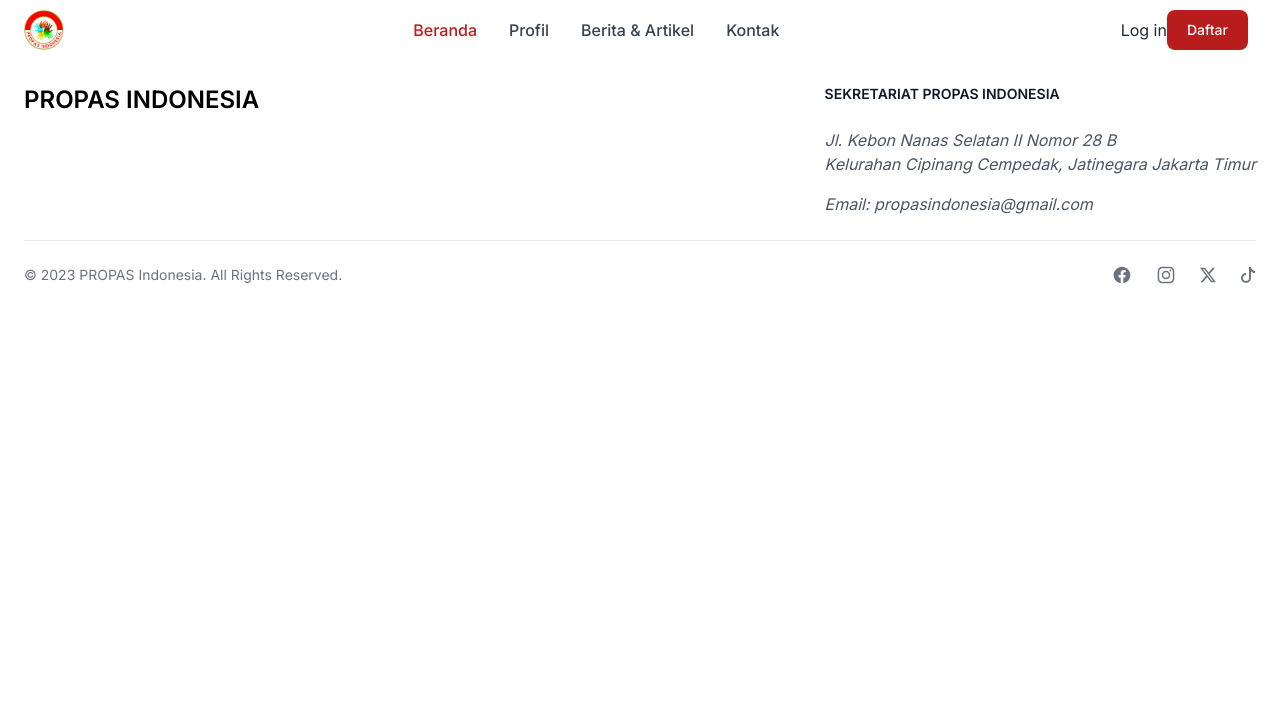
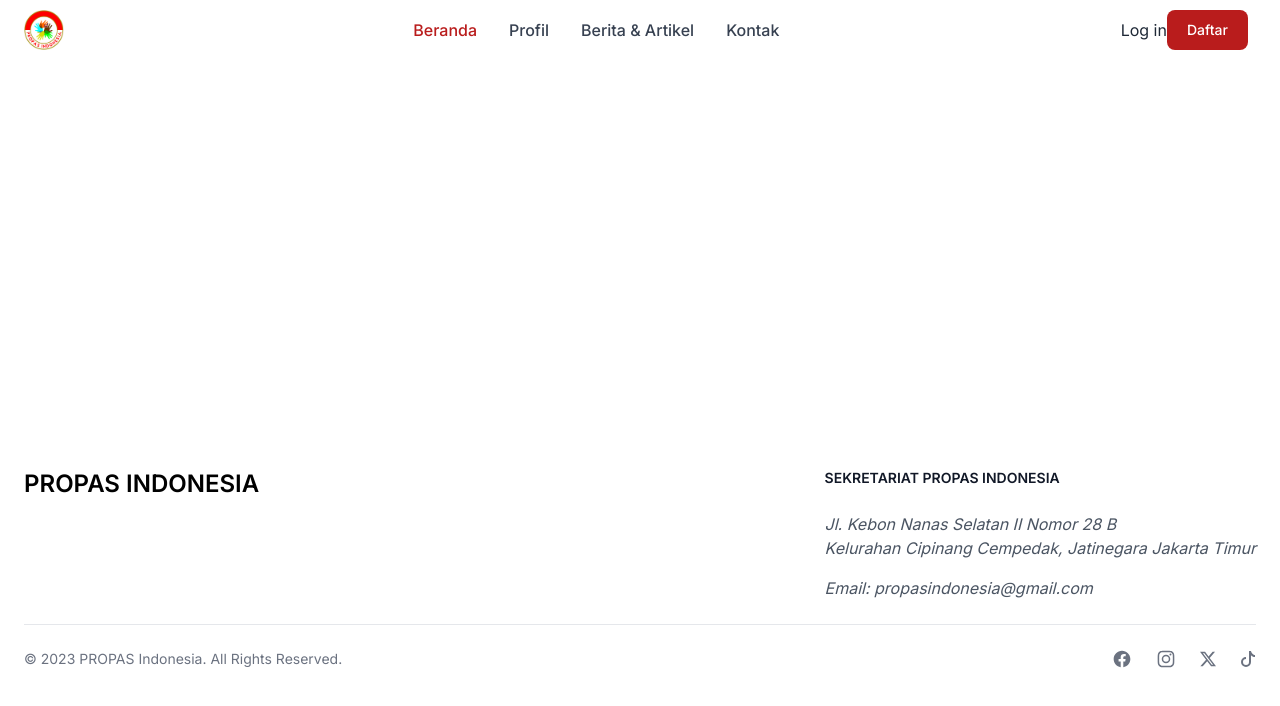
Before and after one commit to edwinhati/propas-app, a Next.js app: page / in a window 1280 px wide. Shown: the top 706 px of the page. Built offline with nearby package versions, Linux system fonts and the light colour scheme; no server answers.

Commit message:
Add Carousel component

```diff
--- a/src/app/page.tsx
+++ b/src/app/page.tsx
@@ -1,118 +1,13 @@
-import Image from 'next/image'
-import Header from '@/components/Header'
-import Footer from '@/components/Footer'
+import Image from "next/image";
+import Header from "@/components/Header";
+import Footer from "@/components/Footer";
+import Carousel from "@/components/Carousel";
 
 export default function Home() {
   return (
     <>
       <Header />
-      {/* <main className="flex min-h-screen flex-col items-center justify-between p-24">
-        <div className="z-10 max-w-5xl w-full items-center justify-between font-mono text-sm lg:flex">
-          <p className="fixed left-0 top-0 flex w-full justify-center border-b border-gray-300 bg-gradient-to-b from-zinc-200 pb-6 pt-8 backdrop-blur-2xl dark:border-neutral-800 dark:bg-zinc-800/30 dark:from-inherit lg:static lg:w-auto  lg:rounded-xl lg:border lg:bg-gray-200 lg:p-4 lg:dark:bg-zinc-800/30">
-            Get started by editing&nbsp;
-            <code className="font-mono font-bold">src/app/page.tsx</code>
-          </p>
-          <div className="fixed bottom-0 left-0 flex h-48 w-full items-end justify-center bg-gradient-to-t from-white via-white dark:from-black dark:via-black lg:static lg:h-auto lg:w-auto lg:bg-none">
-            <a
-              className="pointer-events-none flex place-items-center gap-2 p-8 lg:pointer-events-auto lg:p-0"
-              href="https://vercel.com?utm_source=create-next-app&utm_medium=appdir-template&utm_campaign=create-next-app"
-              target="_blank"
-              rel="noopener noreferrer"
-            >
-              By{" "}
-              <Image
-                src="/vercel.svg"
-                alt="Vercel Logo"
-                className="dark:invert"
-                width={100}
-                height={24}
-                priority
-              />
-            </a>
-          </div>
-        </div>
-
-        <div className="relative flex place-items-center before:absolute before:h-[300px] before:w-[480px] before:-translate-x-1/2 before:rounded-full before:bg-gradient-radial before:from-white before:to-transparent before:blur-2xl before:content-[''] after:absolute after:-z-20 after:h-[180px] after:w-[240px] after:translate-x-1/3 after:bg-gradient-conic after:from-sky-200 after:via-blue-200 after:blur-2xl after:content-[''] before:dark:bg-gradient-to-br before:dark:from-transparent before:dark:to-blue-700 before:dark:opacity-10 after:dark:from-sky-900 after:dark:via-[#0141ff] after:dark:opacity-40 before:lg:h-[360px] z-[-1]">
-          <Image
-            className="relative dark:drop-shadow-[0_0_0.3rem_#ffffff70] dark:invert"
-            src="/next.svg"
-            alt="Next.js Logo"
-            width={180}
-            height={37}
-            priority
-          />
-        </div>
-
-        <div className="mb-32 grid text-center lg:max-w-5xl lg:w-full lg:mb-0 lg:grid-cols-4 lg:text-left">
-          <a
-            href="https://nextjs.org/docs?utm_source=create-next-app&utm_medium=appdir-template&utm_campaign=create-next-app"
-            className="group rounded-lg border border-transparent px-5 py-4 transition-colors hover:border-gray-300 hover:bg-gray-100 hover:dark:border-neutral-700 hover:dark:bg-neutral-800/30"
-            target="_blank"
-            rel="noopener noreferrer"
-          >
-            <h2 className={`mb-3 text-2xl font-semibold`}>
-              Docs{" "}
-              <span className="inline-block transition-transform group-hover:translate-x-1 motion-reduce:transform-none">
-                -&gt;
-              </span>
-            </h2>
-            <p className={`m-0 max-w-[30ch] text-sm opacity-50`}>
-              Find in-depth information about Next.js features and API.
-            </p>
-          </a>
-
-          <a
-            href="https://nextjs.org/learn?utm_source=create-next-app&utm_medium=appdir-template-tw&utm_campaign=create-next-app"
-            className="group rounded-lg border border-transparent px-5 py-4 transition-colors hover:border-gray-300 hover:bg-gray-100 hover:dark:border-neutral-700 hover:dark:bg-neutral-800/30"
-            target="_blank"
-            rel="noopener noreferrer"
-          >
-            <h2 className={`mb-3 text-2xl font-semibold`}>
-              Learn{" "}
-              <span className="inline-block transition-transform group-hover:translate-x-1 motion-reduce:transform-none">
-                -&gt;
-              </span>
-            </h2>
-            <p className={`m-0 max-w-[30ch] text-sm opacity-50`}>
-              Learn about Next.js in an interactive course with&nbsp;quizzes!
-            </p>
-          </a>
-
-          <a
-            href="https://vercel.com/templates?framework=next.js&utm_source=create-next-app&utm_medium=appdir-template&utm_campaign=create-next-app"
-            className="group rounded-lg border border-transparent px-5 py-4 transition-colors hover:border-gray-300 hover:bg-gray-100 hover:dark:border-neutral-700 hover:dark:bg-neutral-800/30"
-            target="_blank"
-            rel="noopener noreferrer"
-          >
-            <h2 className={`mb-3 text-2xl font-semibold`}>
-              Templates{" "}
-              <span className="inline-block transition-transform group-hover:translate-x-1 motion-reduce:transform-none">
-                -&gt;
-              </span>
-            </h2>
-            <p className={`m-0 max-w-[30ch] text-sm opacity-50`}>
-              Explore starter templates for Next.js.
-            </p>
-          </a>
-
-          <a
-            href="https://vercel.com/new?utm_source=create-next-app&utm_medium=appdir-template&utm_campaign=create-next-app"
-            className="group rounded-lg border border-transparent px-5 py-4 transition-colors hover:border-gray-300 hover:bg-gray-100 hover:dark:border-neutral-700 hover:dark:bg-neutral-800/30"
-            target="_blank"
-            rel="noopener noreferrer"
-          >
-            <h2 className={`mb-3 text-2xl font-semibold`}>
-              Deploy{" "}
-              <span className="inline-block transition-transform group-hover:translate-x-1 motion-reduce:transform-none">
-                -&gt;
-              </span>
-            </h2>
-            <p className={`m-0 max-w-[30ch] text-sm opacity-50`}>
-              Instantly deploy your Next.js site to a shareable URL with Vercel.
-            </p>
-          </a>
-        </div>
-      </main> */}
+      <Carousel />
       <Footer />
     </>
   );
--- /dev/null
+++ b/src/components/Carousel.tsx
@@ -0,0 +1,74 @@
+import Image from "next/image";
+
+export default function Carousel() {
+  return (
+    <div
+      id="controls-carousel"
+      className="relative w-full"
+      data-carousel="static"
+    >
+      <div className="relative h-56 overflow-hidden rounded-lg md:h-96">
+        <div className="hidden duration-700 ease-in-out" data-carousel-item>
+          <Image
+            src="/banner1.jpeg"
+            className="absolute block w-full -translate-x-1/2 -translate-y-1/2 top-1/2 left-1/2"
+            alt="..."
+            layout="responsive"
+            width={1920}
+            height={1080}
+          />
+        </div>
+
+      </div>
+
+      <button
+        type="button"
+        className="absolute top-0 start-0 z-30 flex items-center justify-center h-full px-4 cursor-pointer group focus:outline-none"
+        data-carousel-prev
+      >
+        <span className="inline-flex items-center justify-center w-10 h-10 rounded-full bg-white/30 ">
+          <svg
+            className="w-4 h-4 text-white"
+            aria-hidden="true"
+            xmlns="http://www.w3.org/2000/svg"
+            fill="none"
+            viewBox="0 0 6 10"
+          >
+            <path
+              stroke="currentColor"
+              stroke-linecap="round"
+              stroke-linejoin="round"
+              stroke-width="2"
+              d="M5 1 1 5l4 4"
+            />
+          </svg>
+          <span className="sr-only">Previous</span>
+        </span>
+      </button>
+      <button
+        type="button"
+        className="absolute top-0 end-0 z-30 flex items-center justify-center h-full px-4 cursor-pointer group focus:outline-none"
+        data-carousel-next
+      >
+        <span className="inline-flex items-center justify-center w-10 h-10 rounded-full bg-white/30 ">
+          <svg
+            className="w-4 h-4 text-white"
+            aria-hidden="true"
+            xmlns="http://www.w3.org/2000/svg"
+            fill="none"
+            viewBox="0 0 6 10"
+          >
+            <path
+              stroke="currentColor"
+              stroke-linecap="round"
+              stroke-linejoin="round"
+              stroke-width="2"
+              d="m1 9 4-4-4-4"
+            />
+          </svg>
+          <span className="sr-only">Next</span>
+        </span>
+      </button>
+    </div>
+  );
+}
```
